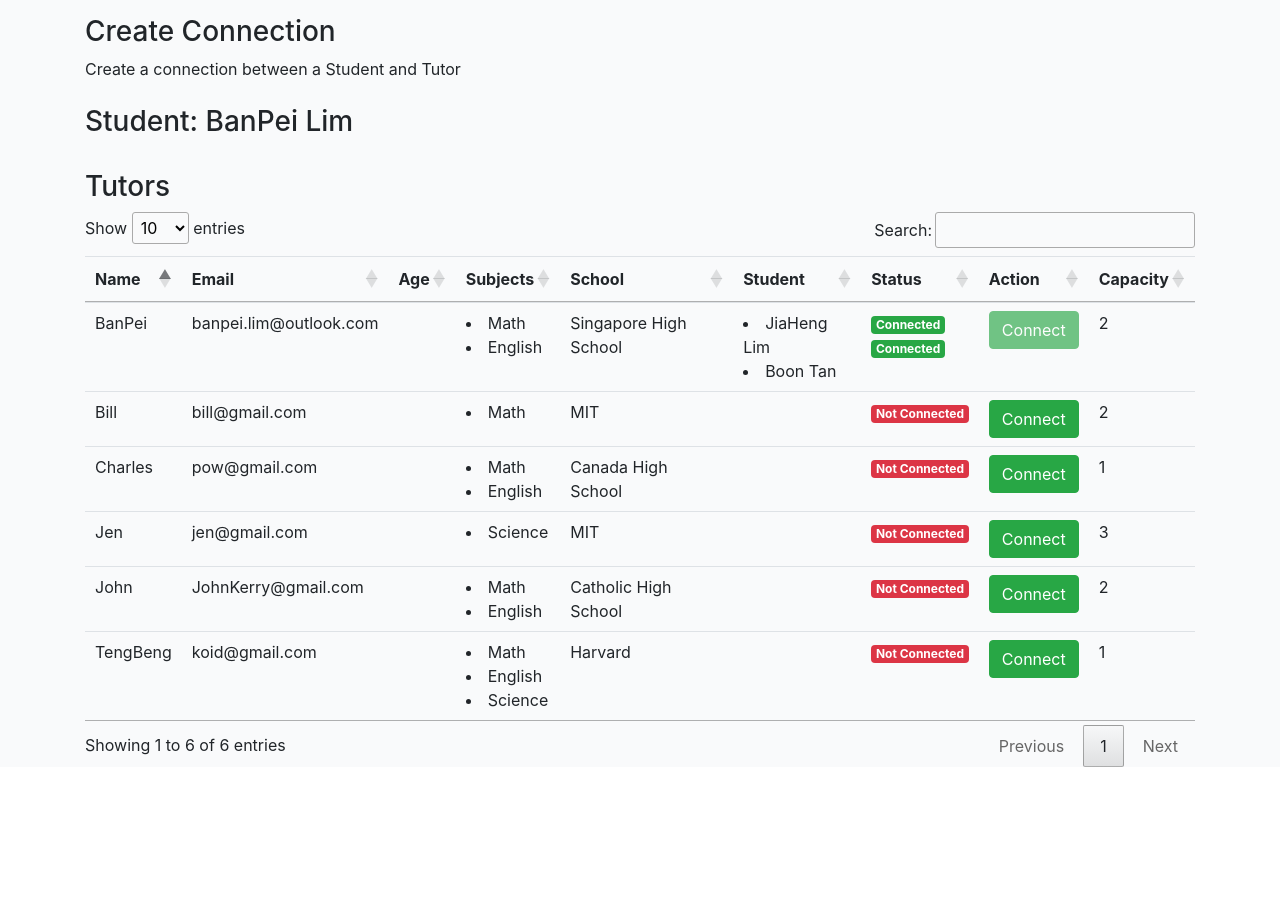
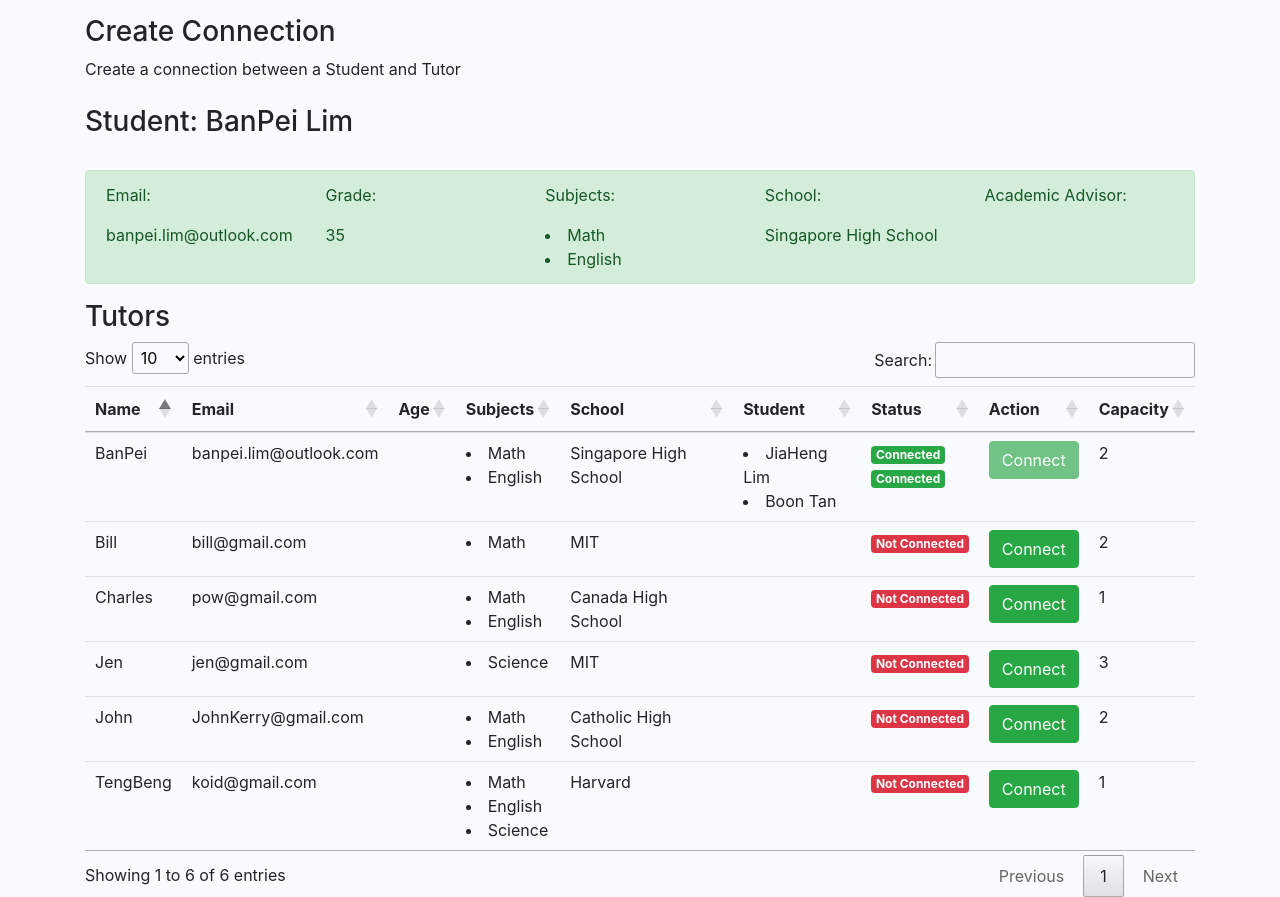
Before and after one commit to hrabbani/tutorphase1, a Django app: a page that uses templates/student-connect.html in a window 1280 px wide. Shown: the part 56-953 px from the top of the page. Before the commit the page ends 823 px from the top, so only its background shows below. Run offline with Django 3.2, Linux system fonts and the light colour scheme; a user stored in the database is signed in; data comes from the database, SQL or seed files in the repository; both versions use the stored data as it was after the commit; some libraries are stand-ins or nearby versions.

Commit message:
tenth commit

```diff
--- a/core/settings.py
+++ b/core/settings.py
@@ -158,5 +158,5 @@
 EMAIL_HOST = 'smtp.gmail.com'
 EMAIL_PORT = 587
 EMAIL_USE_TLS = True
-EMAIL_HOST_USER = 'banpei.lim@gmail.com'
-EMAIL_HOST_PASSWORD = 'banpei8926'
+EMAIL_HOST_USER = 'lbpcontrol.sg@gmail.com'
+EMAIL_HOST_PASSWORD = 'malim2020.'
--- a/cprofiles/urls.py
+++ b/cprofiles/urls.py
@@ -7,7 +7,8 @@
     StudentDetailView,
     MentorProfileDetailView,
     StudentProfileDetailView,
-    connect,
+    mentor_connect,
+    student_connect,
     ConnectionListView,
     remove_connection,
     TaskUpdateView,
@@ -34,7 +35,8 @@
     path('students/', StudentProfileListView.as_view(), name='student-profiles-list'),
     path('<slug>/mentor-profile-detail', MentorDetailView.as_view(), name='mentor-profiles-detail'),
     path('<slug>/student-profile-detail', StudentDetailView.as_view(), name='student-profiles-detail'),
-    path('send-connect/', connect, name='connect'),
+    path('mentor-connect/', mentor_connect, name='mentor-connect'),
+    path('student-connect/', student_connect, name='student-connect'),
     path('<slug>/connect/tutor/', MentorProfileDetailView.as_view(), name='mentor-connect-detail'),
     path('<slug>/connect/student/', StudentProfileDetailView.as_view(), name='student-connect-detail'),
     path('connections/', ConnectionListView.as_view(), name='connection-list'),
--- a/profiles/urls.py
+++ b/profiles/urls.py
@@ -1,6 +1,7 @@
 from django.urls import path
 from .views import (
-    connect,
+    tutor_connect,
+    student_connect,
     TutorProfileListView,
     TutorProfileDetailView,
     StudentProfileListView,
@@ -20,7 +21,7 @@
     ConnectionDetailView,
     like_unlike_post,
     search_connection,
-    send_email_to_tutors,
+    check_connection_status,
     table,
     TutorUpdateView,
     StudentUpdateView,
@@ -33,7 +34,8 @@
 urlpatterns = [
     path('tutors/', TutorProfileListView.as_view(), name='tutor-profiles-view'),
     path('students/', StudentProfileListView.as_view(), name='student-profiles-view'),
-    path('send-connect/', connect, name='connect'),
+    path('tutor-connect/', tutor_connect, name='tutor-connect'),
+    path('student-connect/', student_connect, name='student-connect'),
     path('<slug>/connect/tutor/', TutorProfileDetailView.as_view(), name='tutor-detail-view'),
     path('<slug>/connect/student/', StudentProfileDetailView.as_view(), name='student-detail-view'),
     path('connections/', ConnectionListView.as_view(), name='connection-view'),
@@ -50,7 +52,7 @@
     path('<pk>/connection-detail', ConnectionDetailView.as_view(), name='connection-detail-view'),
     path('liked/', like_unlike_post, name='like-post-view'),
     path('search-connection/', search_connection, name='search-connection'),
-    path('send-email-to-tutors/', send_email_to_tutors, name='send-email-to-tutors'),
+    path('check-connection-status/', check_connection_status, name='check-connection-status'),
     path('table/', table, name='table'),
     path('<slug>/tutor-update-profile/', TutorUpdateView.as_view(), name='tutor-update-profile'),
     path('<slug>/student-update-profile/', StudentUpdateView.as_view(), name='student-update-profile'),
--- a/profiles/views.py
+++ b/profiles/views.py
@@ -20,6 +20,8 @@
 from django.core.mail import send_mail
 from core.decorators import unauthenticated_user, allowed_users
 from django.utils.decorators import method_decorator
+from django.contrib import messages
+
 
 
 
@@ -147,12 +149,16 @@
 
 @login_required(login_url='login')
 @allowed_users(allowed_roles=['tutor', 'admin'])
-def connect(request):
+def tutor_connect(request):
     if request.method=='POST':
         student_pk = request.POST.get('student_pk')
         tutor_pk = request.POST.get('tutor_pk')
         student = Profile.objects.get(pk=student_pk)
         tutor = Profile.objects.get(pk=tutor_pk)
+
+        # subject_list = list(student.get_subjects().values('name'))
+        # subject_list = [d['name'] for d in subject_list]
+        # subject_list = ", ".join(subject_list)
 
         exist_connection = Connection.objects.filter(student=student).filter(tutor=tutor)
 
@@ -160,13 +166,109 @@
             exist_connection = Connection.objects.get(Q(student=student), Q(tutor=tutor))
             exist_connection.status = 'connected'
             exist_connection.save()
+
+            email_list = []
+            email_list.append(student.email)
+            email_list.append(tutor.email)
+            email_list.append(student.parent1_email)
+            email_list.append(student.parent2_email)
+            email_list.append(student.academic_advisor_email)
+
+            content = "Connection is established between Student " + student.first_name + " " + student.last_name + " " + "Tutor" + " " + tutor.first_name + " " + tutor.last_name
+
+            send_mail('Connection Established',
+            content,
+            'Student-Tutor Program',
+            email_list,
+            fail_silently=False
+            )
+
+
         else:
             rel = Connection.objects.create(student=student, tutor=tutor, status='connected')
+
+            email_list = []
+            email_list.append(student.email)
+            email_list.append(tutor.email)
+            email_list.append(student.parent1_email)
+            email_list.append(student.parent2_email)
+            email_list.append(student.academic_advisor_email)
+
+            content = "Connection is established between Student" + student.first_name + student.last_name + "Tutor" + tutor.first_name + tutor.last_name
+
+            send_mail('Connection Established',
+            content,
+            'Student-Tutor Program',
+            email_list,
+            fail_silently=False
+            )
+
+
 
         return redirect(request.META.get('HTTP_REFERER'))
     return redirect('profiles:all-profiles-view')
 
 
+
+@login_required(login_url='login')
+@allowed_users(allowed_roles=['tutor', 'admin'])
+def student_connect(request):
+    if request.method=='POST':
+        student_pk = request.POST.get('student_pk')
+        tutor_pk = request.POST.get('tutor_pk')
+        student = Profile.objects.get(pk=student_pk)
+        tutor = Profile.objects.get(pk=tutor_pk)
+
+        # subject_list = list(tutor.get_subjects().values('name'))
+        # subject_list = [d['name'] for d in subject_list]
+        # subject_list = ", ".join(subject_list)
+
+        exist_connection = Connection.objects.filter(student=student).filter(tutor=tutor)
+
+        if exist_connection.exists():
+            exist_connection = Connection.objects.get(Q(student=student), Q(tutor=tutor))
+            exist_connection.status = 'connected'
+            exist_connection.save()
+
+            email_list = []
+            email_list.append(student.email)
+            email_list.append(tutor.email)
+            email_list.append(student.parent1_email)
+            email_list.append(student.parent2_email)
+            email_list.append(student.academic_advisor_email)
+
+            content = "Connection is established between Student " + student.first_name + " " + student.last_name + " " + "Tutor" + " " + tutor.first_name + " " + tutor.last_name
+
+            send_mail('Connection Established',
+            content,
+            'Student-Tutor Program',
+            email_list,
+            fail_silently=False
+            )
+
+
+        else:
+            rel = Connection.objects.create(student=student, tutor=tutor, status='connected')
+
+            email_list = []
+            email_list.append(student.email)
+            email_list.append(tutor.email)
+            email_list.append(student.parent1_email)
+            email_list.append(student.parent2_email)
+            email_list.append(student.academic_advisor_email)
+
+            content = "Connection is established between Student " + student.first_name + " " + student.last_name + " " + "Tutor" + " " + tutor.first_name + " " + tutor.last_name
+
+            send_mail('Connection Established',
+            content,
+            'Student-Tutor Program',
+            email_list,
+            fail_silently=False
+            )
+
+
+        return redirect(request.META.get('HTTP_REFERER'))
+    return redirect('profiles:all-profiles-view')
 
 
 
@@ -220,6 +322,26 @@
         rel.status = 'disconnected'
         rel.save()
 
+        email_list = []
+        email_list.append(student.email)
+        email_list.append(tutor.email)
+        email_list.append(student.parent1_email)
+        email_list.append(student.parent2_email)
+        email_list.append(student.academic_advisor_email)
+
+        program_manager_email_list = list(i for i in User.objects.filter(groups__name='tutor').values_list('email', flat=True))
+
+        email_list.extend(program_manager_email_list)
+
+        content = "Connection is disconnected between Student " + student.first_name + " " + student.last_name + " " + "Tutor" + " " + tutor.first_name + " " + tutor.last_name
+
+        send_mail('Connection Disconnected',
+        content,
+        'Student-Tutor Program',
+        email_list,
+        fail_silently=False
+        )
+
         return redirect(request.META.get('HTTP_REFERER'))
     return redirect('profiles:my-profile-view')
 
@@ -263,6 +385,16 @@
         session_generated_pk = str(session_generated.pk)
         z.append("http://127.0.0.1:8000/profiles/" + session_generated_pk + "/submit-feedback/")
 
+        email = x.tutor.email
+
+        content = "http://127.0.0.1:8000/profiles/" + session_generated_pk + "/submit-feedback/"
+
+        send_mail('Please fill in the Session Feedback Form',
+        content,
+        'Student-Tutor Program',
+        [email],
+        fail_silently=False
+        )
 
     context = {'z':z}
 
@@ -382,9 +514,6 @@
 
     connected_conn = Connection.objects.filter(status='connected').count()
 
-
-
-
     context = {'month':month,
                 'x':x,
                 'y':y,
@@ -444,24 +573,60 @@
 
 @login_required(login_url='login')
 @allowed_users(allowed_roles=['tutor', 'admin'])
-def send_email_to_tutors(request):
+def check_connection_status(request):
 
+    todays_date = timezone.now()
+    three_weeks_ago = todays_date-timedelta(days=21)
 
-    email = Profile.objects.get(id=6).email
+    active_connection = Connection.objects.filter(status='connected')
 
-    content = "This is from " + email
+    inactive_list = [0, 0, 0]
 
-    print(content)
+    for x in active_connection:
+        for y in x.get_all_sessions():
+            if y.updated >= three_weeks_ago:
+                break
+            else:
+                x.status = 'inactive'
+                x.save()
+                email_list = []
+                email_list.append(x.student.academic_advisor_email)
+                program_manager_email_list = list(i for i in User.objects.filter(groups__name='tutor').values_list('email', flat=True))
+                email_list.extend(program_manager_email_list)
 
-    send_mail('cloudmotion',
-    content,
-    'Tutor-Mentor Program',
-    [email],
-    fail_silently=False
-    )
+                content = "Connection is Inactive between Student " + x.student.first_name + " " + x.student.last_name + " " + "Tutor" + " " + x.tutor.first_name + " " + x.tutor.last_name + " " + "because no session feedback form was submitted for three weeks straight"
 
+                send_mail('Connection Inactive',
+                content,
+                'Student-Tutor Program',
+                email_list,
+                fail_silently=False
+                )
 
-    return render(request, 'email.html')
+                break
+
+        list_meet = []
+        for y in x.get_all_sessions_three():
+            list_meet.append(y.meet)
+
+        if list_meet == inactive_list:
+            x.status = 'inactive'
+            x.save()
+            email_list = []
+            email_list.append(x.student.academic_advisor_email)
+            program_manager_email_list = list(i for i in User.objects.filter(groups__name='tutor').values_list('email', flat=True))
+            email_list.extend(program_manager_email_list)
+
+            content = "Connection is Inactive between Student " + x.student.first_name + " " + x.student.last_name + " " + "Tutor" + " " + x.tutor.first_name + " " + x.tutor.last_name + " " + "because 'Zero' Meets were submitted in Session Feedback form for three sessions straight."
+
+            send_mail('Connection Inactive',
+            content,
+            'Student-Tutor Program',
+            email_list,
+            fail_silently=False
+            )
+
+    return HttpResponse("Connection Status Checked")
 
 
 @login_required(login_url='login')
--- a/templates/student-connect.html
+++ b/templates/student-connect.html
@@ -12,6 +12,40 @@
 <h3>Student: {{profile.first_name}} {{profile.last_name}}</h3>
 
 </br>
+
+<div class="alert alert-success" role="alert">
+    <div class="row">
+
+        <div class="col-sm">
+            <p>Email:<p>
+                    <p>{{profile.email}}</p>
+        </div>
+
+
+        <div class="col-sm">
+            <p>Grade:<p>
+                    <p>{{profile.grade}}</p>
+        </div>
+
+
+        <div class="col-sm">
+            <p>Subjects:<p>
+                    {% for subject in profile.get_subjects %}
+                    <li>{{subject}}</li>
+                    {% endfor %}
+        </div>
+
+
+        <div class="col-sm">
+            <p>School:<p>
+                    <p>{{profile.school}}</p>
+        </div>
+        <div class="col-sm">
+            <p>Academic Advisor:<p>
+                    <p>{{profile.academic_advisor}}</p>
+        </div>
+    </div>
+</div>
 
 <h3>Tutors</h3>
 
@@ -66,7 +100,7 @@
                 {% if tutor.student_capacity > tutor.get_friends_no or tutor.student_capacity == None %}
 
                 <td>
-                    <form action="{% url 'profiles:connect' %}" method="POST">
+                    <form action="{% url 'profiles:student-connect' %}" method="POST">
                         {% csrf_token %}
                         <input type="hidden" name="student_pk" value={{profile.pk}}>
                         <input type="hidden" name="tutor_pk" value={{tutor.pk}}>
@@ -94,13 +128,8 @@
 
 {% block scripts %}
 <script>
-
-
     $(document).ready(function () {
         $('#myTable').DataTable();
     });
-
-
-
 </script>
 {% endblock scripts %}
```
Also changed, not shown: cprofiles/views.py (+28 -1 lines), profiles/models.py (+12 -2 lines), profiles/signals.py (+30 -2 lines), templates/choice-student-connect.html (+24 -1 lines), templates/mentor-connect.html (+23 -1 lines), templates/tutor-connect.html (+33 -7 lines), core/decorators.py (line endings or trailing spaces), db.sqlite3, profiles/apps.py (line endings or trailing spaces), profiles/migrations/0040_profile_academic_advisor_email.py (added), profiles/migrations/0041_auto_20210517_1936.py (added).
